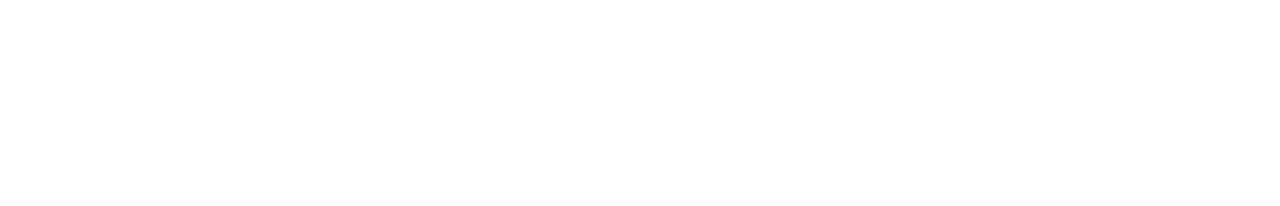
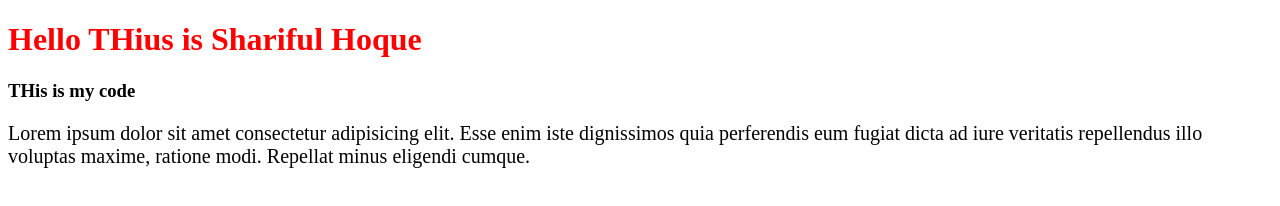
Before and after one commit to shariful-hoque/sec-repoo, a plain HTML site: page index.html in a window 1280 px wide. Drawn offline with Linux system fonts and the light colour scheme.

Commit message:
style sheet added

```diff
--- a/index.html
+++ b/index.html
@@ -4,8 +4,12 @@
     <meta charset="UTF-8">
     <meta name="viewport" content="width=device-width, initial-scale=1.0">
     <title>Document</title>
+    <link rel="stylesheet" href="style.css">
 </head>
 <body>
-
+    <h1>Hello THius is Shariful Hoque</h1>
+    <h3>THis is my code</h3>
+    <p>Lorem ipsum dolor sit amet consectetur adipisicing elit. Esse enim iste dignissimos quia perferendis
+         eum fugiat dicta ad iure veritatis repellendus illo voluptas maxime, ratione modi. Repellat minus eligendi cumque.</p>
 </body>
 </html>
--- /dev/null
+++ b/style.css
@@ -0,0 +1,7 @@
+h1{
+    color: red;
+}
+
+p{
+    font-size: 20px;
+}
```
